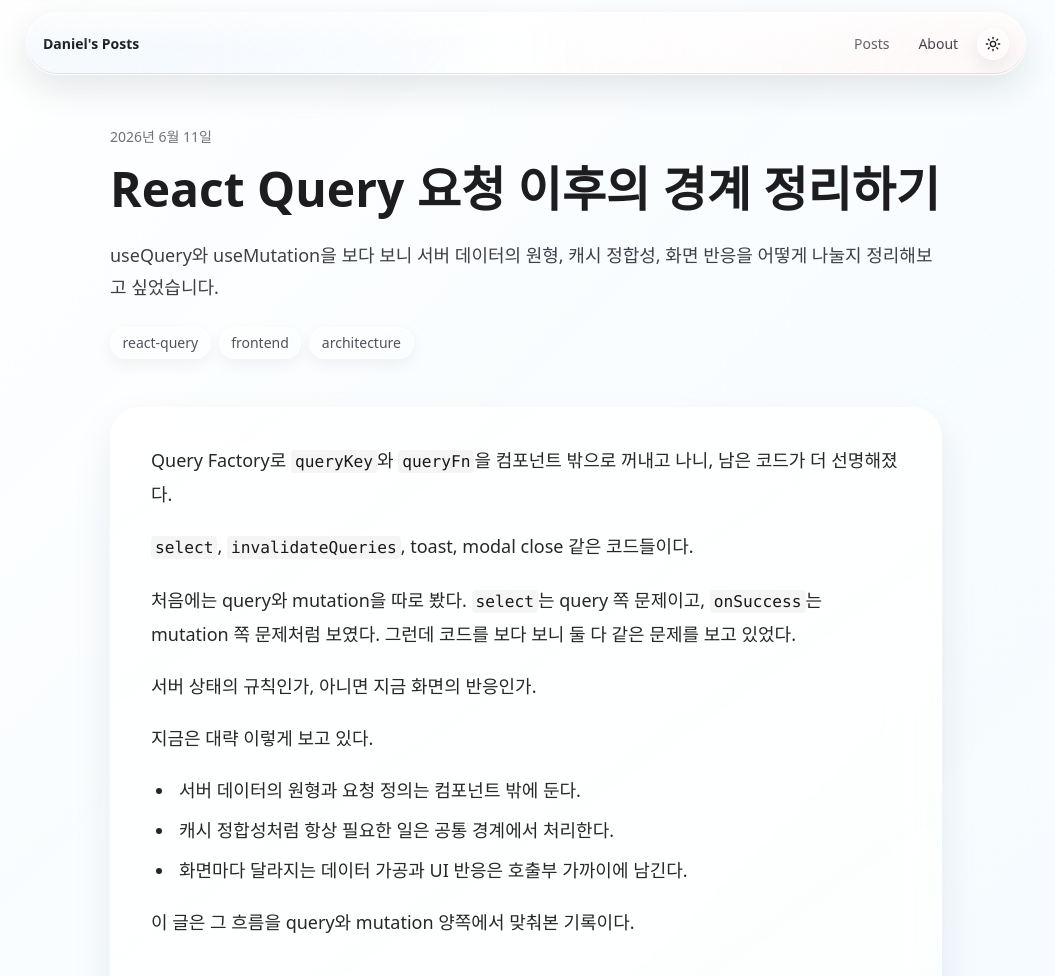
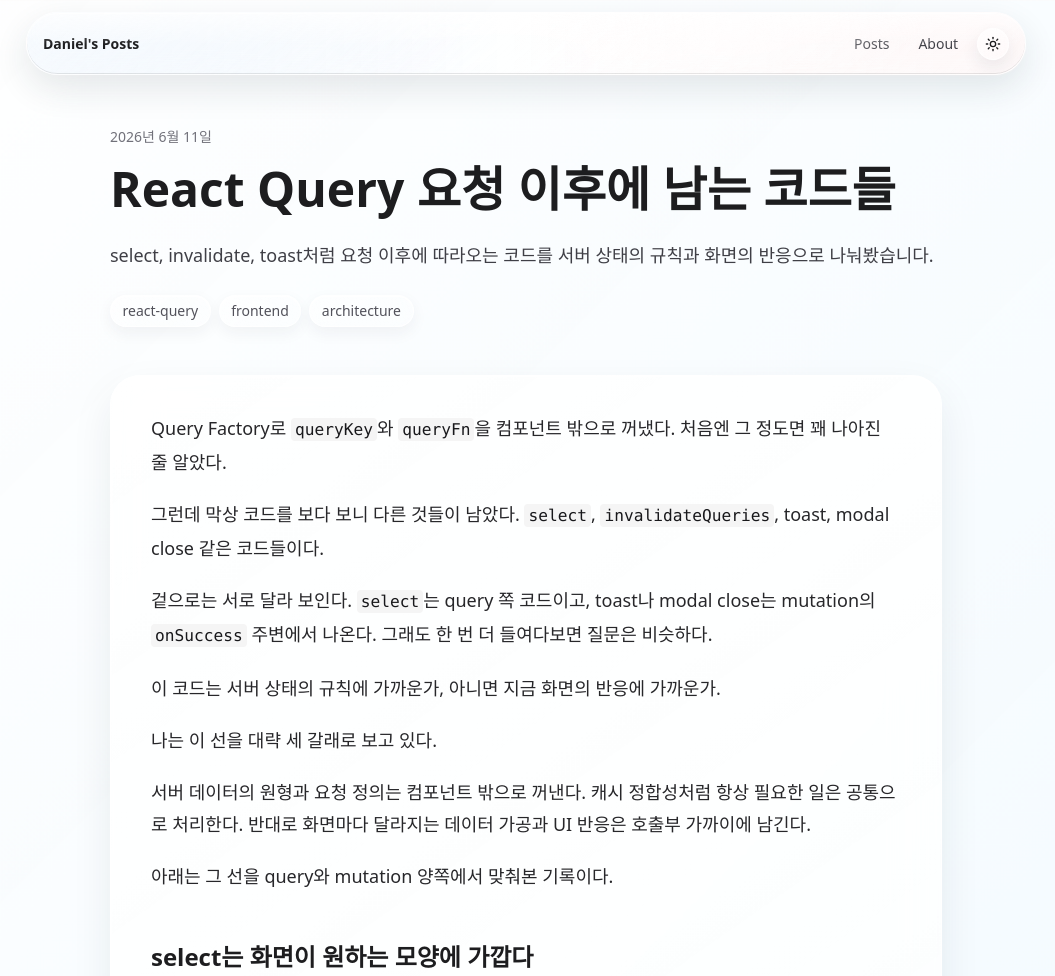
Before and after one commit to DanSJKim/sjblog, an Astro site: page /posts/react-query-after-request-boundary in a window 1280 px wide. Shown: the top 976 px of the page, without its empty margins (114-1169 px from the left). Built offline with nearby package versions, Linux system fonts and the light colour scheme; Astro itself is replaced by a stand-in of ours.

Commit message:
Remove repetitive phrasing from boundary post

````diff
--- a/src/content/posts/react-query-after-request-boundary.md
+++ b/src/content/posts/react-query-after-request-boundary.md
@@ -1,6 +1,6 @@
 ---
-title: "React Query 요청 이후의 경계 정리하기"
-description: "useQuery와 useMutation을 보다 보니 서버 데이터의 원형, 캐시 정합성, 화면 반응을 어떻게 나눌지 정리해보고 싶었습니다."
+title: "React Query 요청 이후에 남는 코드들"
+description: "select, invalidate, toast처럼 요청 이후에 따라오는 코드를 서버 상태의 규칙과 화면의 반응으로 나눠봤습니다."
 pubDate: 2026-06-11
 tags:
   - react-query
@@ -9,21 +9,19 @@ tags:
 commentsUrl: "https://github.com/DanSJKim/sjblog-comments/discussions/3"
 ---
 
-Query Factory로 `queryKey`와 `queryFn`을 컴포넌트 밖으로 꺼내고 나니, 남은 코드가 더 선명해졌다.
+Query Factory로 `queryKey`와 `queryFn`을 컴포넌트 밖으로 꺼냈다. 처음엔 그 정도면 꽤 나아진 줄 알았다.
 
-`select`, `invalidateQueries`, toast, modal close 같은 코드들이다.
+그런데 막상 코드를 보다 보니 다른 것들이 남았다. `select`, `invalidateQueries`, toast, modal close 같은 코드들이다.
 
-처음에는 query와 mutation을 따로 봤다. `select`는 query 쪽 문제이고, `onSuccess`는 mutation 쪽 문제처럼 보였다. 그런데 코드를 보다 보니 둘 다 같은 문제를 보고 있었다.
+겉으로는 서로 달라 보인다. `select`는 query 쪽 코드이고, toast나 modal close는 mutation의 `onSuccess` 주변에서 나온다. 그래도 한 번 더 들여다보면 질문은 비슷하다.
 
-서버 상태의 규칙인가, 아니면 지금 화면의 반응인가.
+이 코드는 서버 상태의 규칙에 가까운가, 아니면 지금 화면의 반응에 가까운가.
 
-지금은 대략 이렇게 보고 있다.
+나는 이 선을 대략 세 갈래로 보고 있다.
 
-- 서버 데이터의 원형과 요청 정의는 컴포넌트 밖에 둔다.
-- 캐시 정합성처럼 항상 필요한 일은 공통 경계에서 처리한다.
-- 화면마다 달라지는 데이터 가공과 UI 반응은 호출부 가까이에 남긴다.
+서버 데이터의 원형과 요청 정의는 컴포넌트 밖으로 꺼낸다. 캐시 정합성처럼 항상 필요한 일은 공통으로 처리한다. 반대로 화면마다 달라지는 데이터 가공과 UI 반응은 호출부 가까이에 남긴다.
 
-이 글은 그 흐름을 query와 mutation 양쪽에서 맞춰본 기록이다.
+아래는 그 선을 query와 mutation 양쪽에서 맞춰본 기록이다.
 
 ## select는 화면이 원하는 모양에 가깝다
 
@@ -42,7 +40,7 @@ export const userQueries = {
 }
 ```
 
-여기까지는 서버에서 어떤 데이터를 가져올지 정하는 코드다. 내가 헷갈렸던 건 `select`였다.
+여기까지는 서버에서 어떤 데이터를 가져올지 정하는 코드다. 애매했던 건 `select`였다.
 
 예를 들어 사용자 목록을 select box option으로 바꿔야 한다고 해보자.
 
@@ -74,10 +72,10 @@ options: (params: UserSearchParams) =>
 
 하지만 이렇게 두면 query definition이 화면의 모양까지 알게 된다. 이 변환을 여러 화면에서 공통으로 쓴다면 괜찮다. 반대로 특정 화면에서만 필요한 모양이라면 호출부에 남기는 편이 더 명확했다.
 
-그래서 query 쪽은 이렇게 정했다.
+그래서 query 쪽은 이렇게 생각한다.
 
-- 서버 데이터의 원형에 가까운 정의는 factory에 둔다.
-- 여러 화면이 공유하는 변환은 factory에 둘 수 있다.
+- 서버 데이터의 원형에 가까운 정의는 factory가 관리한다.
+- 여러 화면이 공유하는 변환은 factory로 올릴 수 있다.
 - 특정 화면만 필요한 가공은 호출부에 남긴다.
 
 여기서 봐야 할 건 “이 데이터가 서버 상태의 일부인가, 아니면 화면이 잠깐 원하는 모양인가”였다.
@@ -103,14 +101,14 @@ queryClient.setQueryData(
 
 그래서 query 이후의 캐시 처리는 factory가 만든 key를 쓰는 쪽이 낫다. 캐시를 어떻게 갱신할지는 호출부에서 결정하더라도, 어떤 key를 대상으로 할지는 factory에서 가져오는 편이 안전했다.
 
-query 쪽 처리는 두 갈래로 정리됐다.
+query 쪽에서는 두 갈래가 보였다.
 
 - 화면용 데이터 가공: 호출부에 가까울수록 좋다.
 - 캐시 대상 식별: factory의 key helper를 쓸수록 좋다.
 
 ## mutationOptions는 요청 정의만 남긴다
 
-mutation도 비슷한 고민이 있었다. 예전에는 커스텀 mutation 훅 안에 많은 것을 넣곤 했다.
+mutation도 비슷했다. 예전에는 커스텀 mutation 훅 안에 많은 것을 넣곤 했다.
 
 ```ts
 const useUpdateUserMutation = () => {
@@ -144,7 +142,7 @@ export const userMutations = {
 }
 ```
 
-`mutationOptions`에 대한 글은 `useMutation`이나 optimistic update 글에 비해 많지 않았다. 공식 문서도 짧은 편이다. 그래서 처음에는 이 helper가 어디까지 필요한지 애매했다.
+`mutationOptions`에 대한 글은 `useMutation`이나 optimistic update 글에 비해 많지 않았다. 공식 문서도 짧은 편이다. 그래서 처음에는 이 helper의 역할이 애매했다.
 
 써보면서 느낀 역할은 단순했다. `mutationOptions`는 mutation 훅을 대체하는 게 아니라, mutation의 요청 정의를 컴포넌트 밖으로 꺼내는 도구로 보는 게 맞았다.
 
@@ -245,7 +243,7 @@ query와 mutation을 같이 놓고 보니 결은 비슷했다.
 
 query에서는 같은 query definition을 여러 읽기 API에서 재사용하는 일이 중요했다. mutation에서는 요청 정의보다 그 이후의 경계를 나누는 일이 더 크게 느껴졌다.
 
-React Query 코드를 정리한다는 건 훅을 줄이는 문제만은 아니었다. 서버 상태의 원형, 캐시 정합성, 화면 반응을 어느 경계에서 끊어낼지 정하는 문제에 가까웠다.
+React Query 코드를 손본다는 건 훅을 줄이는 문제만은 아니었다. 서버 상태의 원형, 캐시 정합성, 화면 반응을 어느 경계에서 끊어낼지 정하는 문제에 가까웠다.
 
 ## 참고한 문서
 
````
